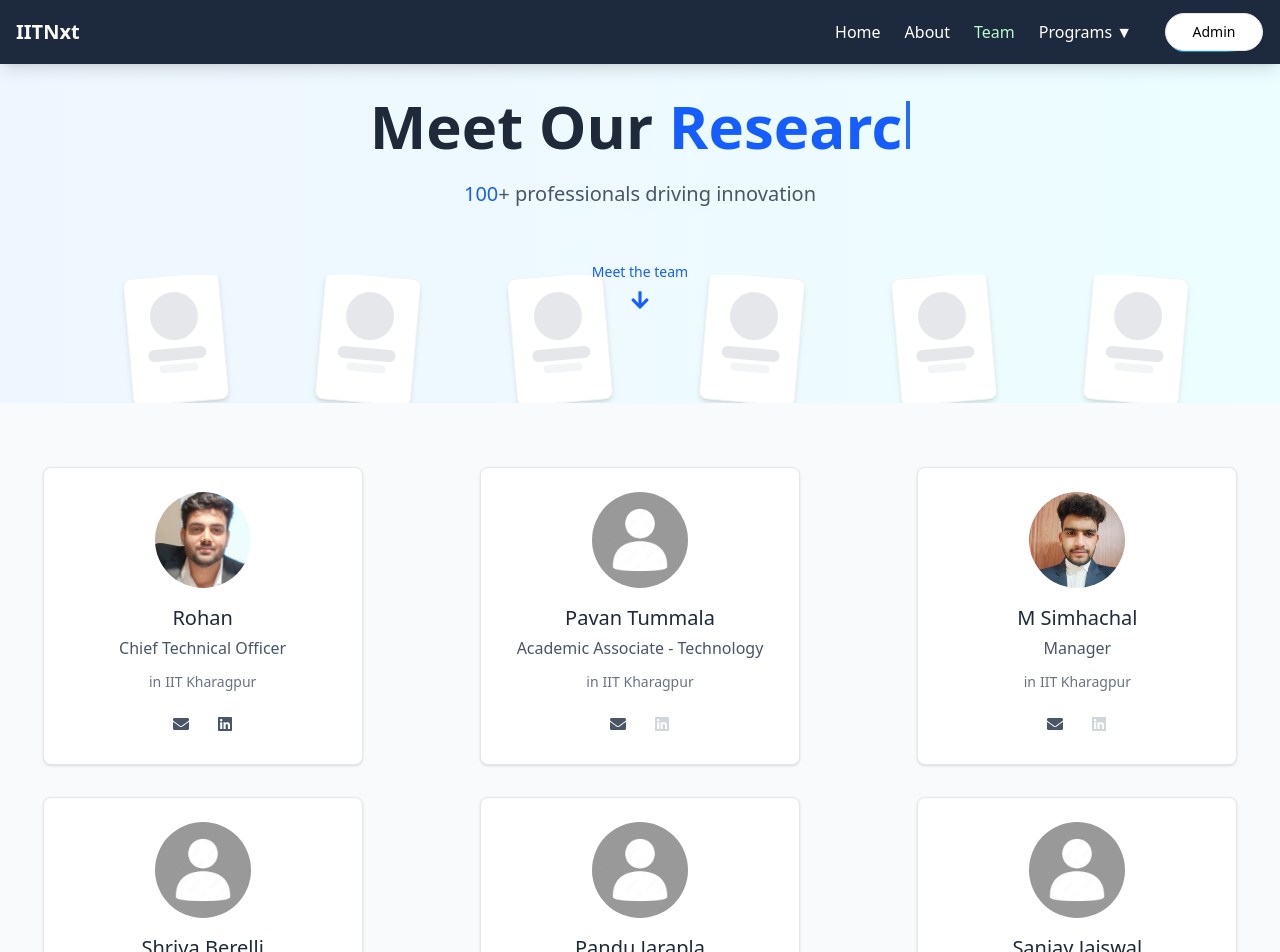
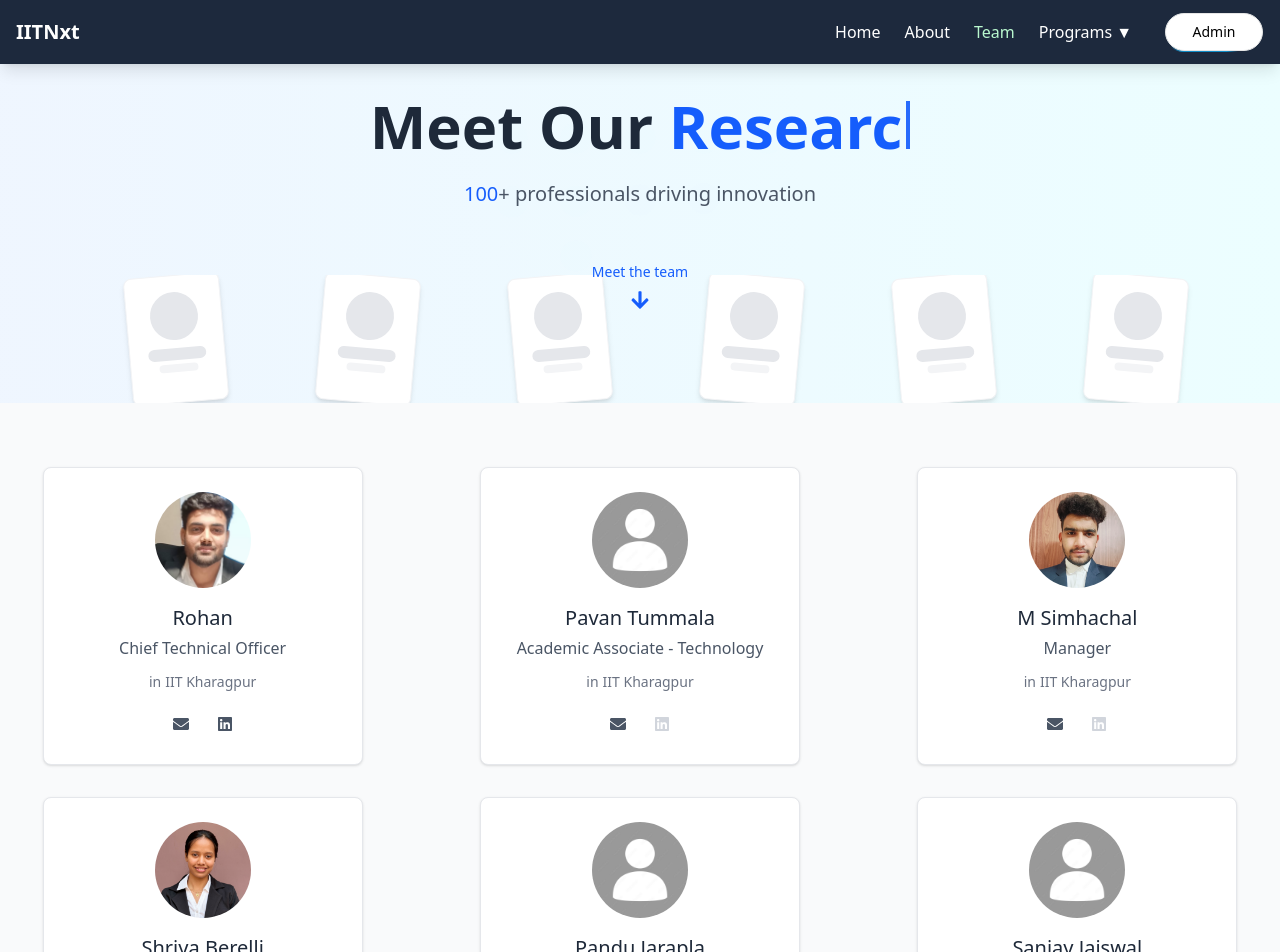
Before and after one commit to DebboyRohan/iitnxt, a React (Vite) app: page /team in a window 1280 px wide. Shown: the top 952 px of the page. Built offline with nearby package versions, Linux system fonts and the light colour scheme.

Commit message:
update shriya image

```diff
--- a/src/assets/asset.js
+++ b/src/assets/asset.js
@@ -29,6 +29,7 @@ import spectrum from "./spectrum.png";
 import bostondynamics from "./bostonDynamics.png";
 import rohan from "./rohan.png";
 import simha from "./simha.png";
+import shriya from "./shriya.jpeg";
 export const cardsData = [
   {
     id: 1,
@@ -70,4 +71,5 @@ export {
   spectrum,
   rohan,
   simha,
+  shriya,
 };
--- a/src/page/Team.jsx
+++ b/src/page/Team.jsx
@@ -261,7 +261,7 @@ const Team = () => {
     {
       name: "Shriya Berelli ",
       role: "HR & operations",
-      image: defaultpic,
+      image: "/images/team/shriya.png",
       institute: "IIT Kharagpur",
       email: "rohan@example.com",
       linkedin: "#",
```
Also changed, not shown: public/images/team/shriya.png (added), src/assets/shriya.jpeg (added).
